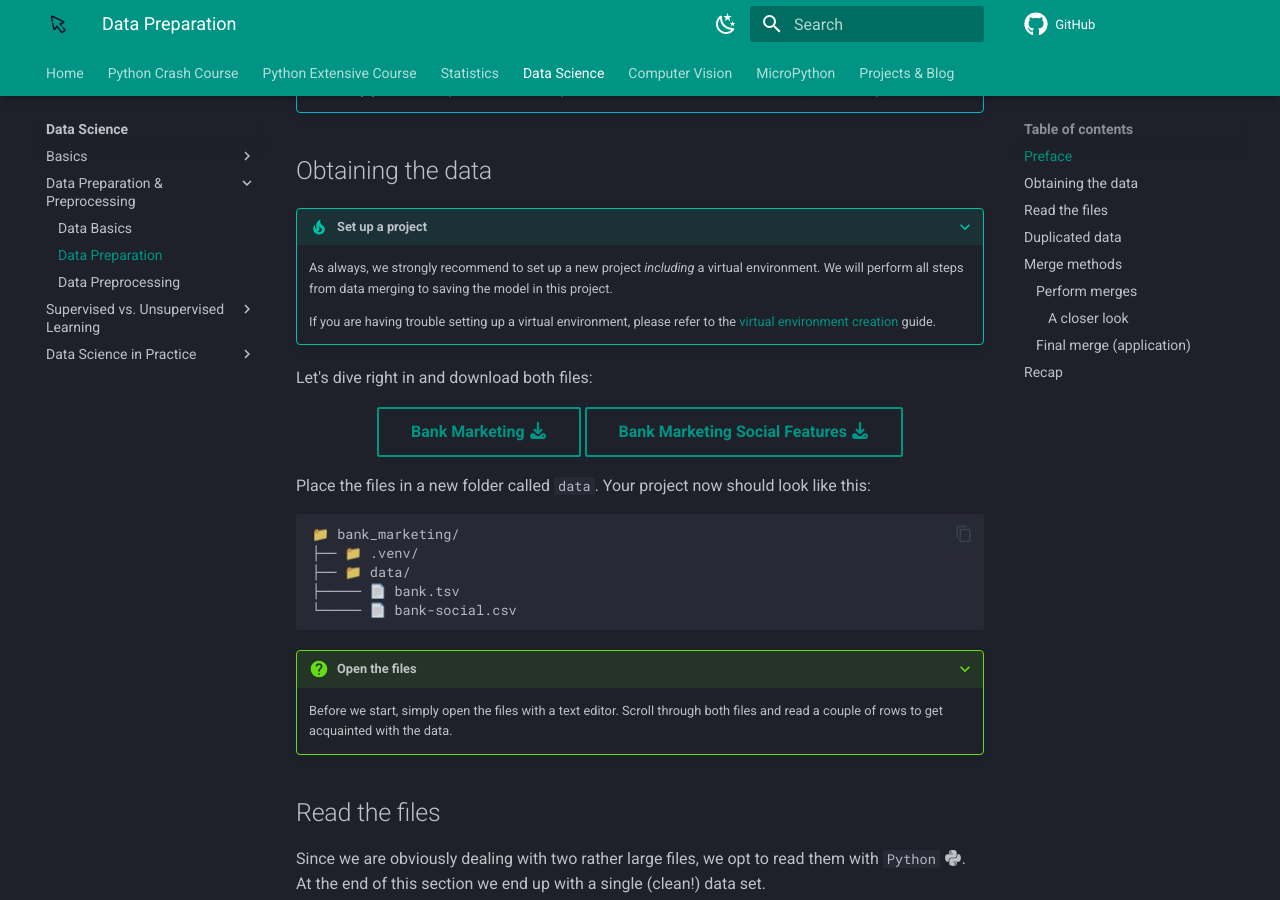
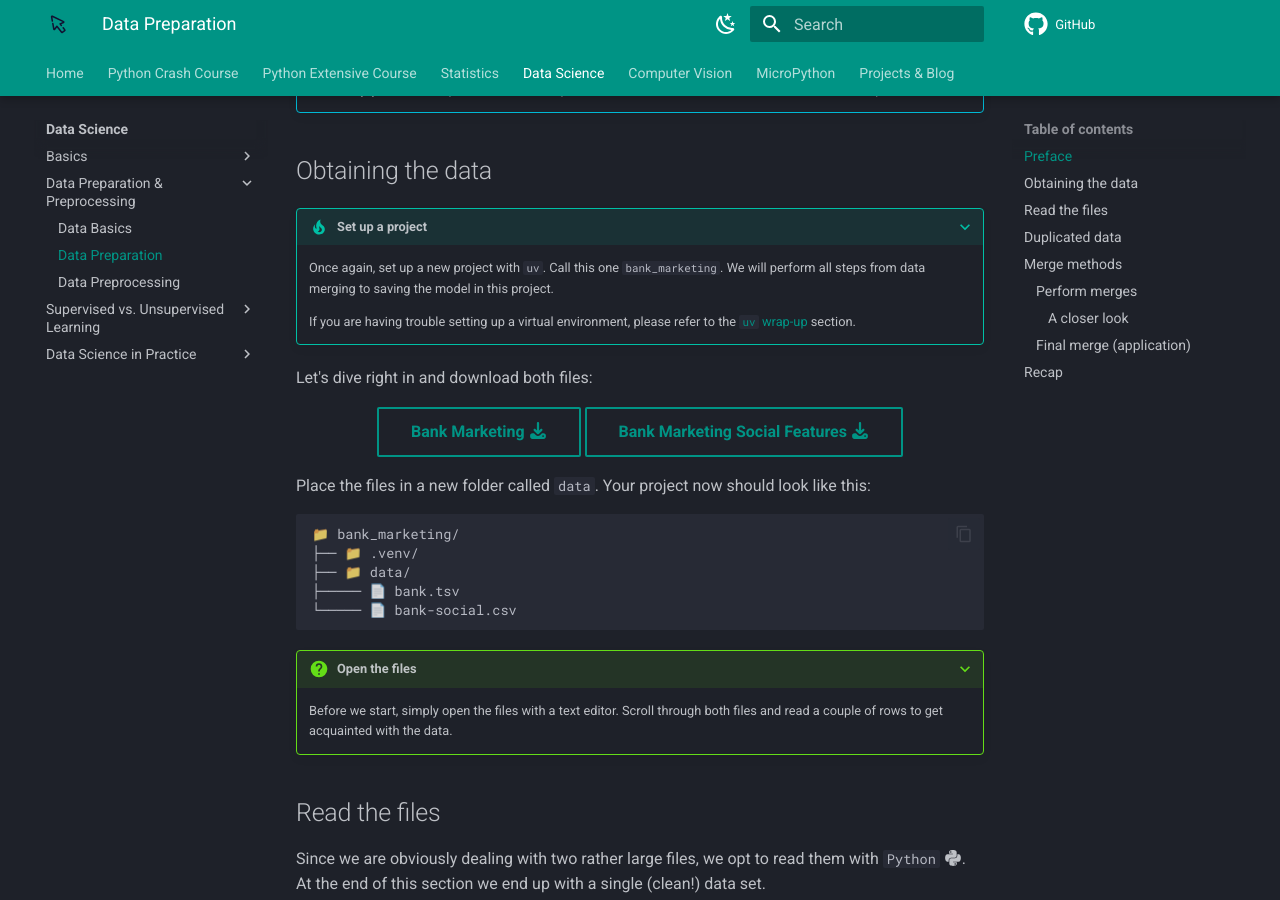
Before and after one commit to mciwing/mciwing.github.io, an MkDocs documentation site: the page built from docs/data-science/data/preparation.md, in a window 1280 px wide and 900 px high, scrolled down 608 px. Built offline with MkDocs 1.6.1 and Material for MkDocs 9.7.7, drawn with Linux system fonts in a browser that asks for light colours; comment, search, counter and statistics services are not loaded.

Commit message:
docs: refer to `uv` (Data Preparation)

```diff
--- a/docs/data-science/data/preparation.md
+++ b/docs/data-science/data/preparation.md
@@ -33,13 +33,12 @@
 
 ???+ tip "Set up a project"
 
-    As always, we strongly recommend to set up a new project *including* a
-    virtual environment. We will perform all steps from data merging to
-    saving the model in this project.
+    Once again, set up a new project with `uv`. Call this one `bank_marketing`.
+    We will perform all steps from data merging to saving the model in this
+    project.
 
     If you are having trouble setting up a virtual environment, please refer
-    to the [virtual environment creation](../../python-extensive/packages.md#create-a-virtual-environment)
-    guide.
+    to the [`uv` wrap-up](../basics/setup.md#wrap-up) section.
 
 Let's dive right in and download both files:
 
```
